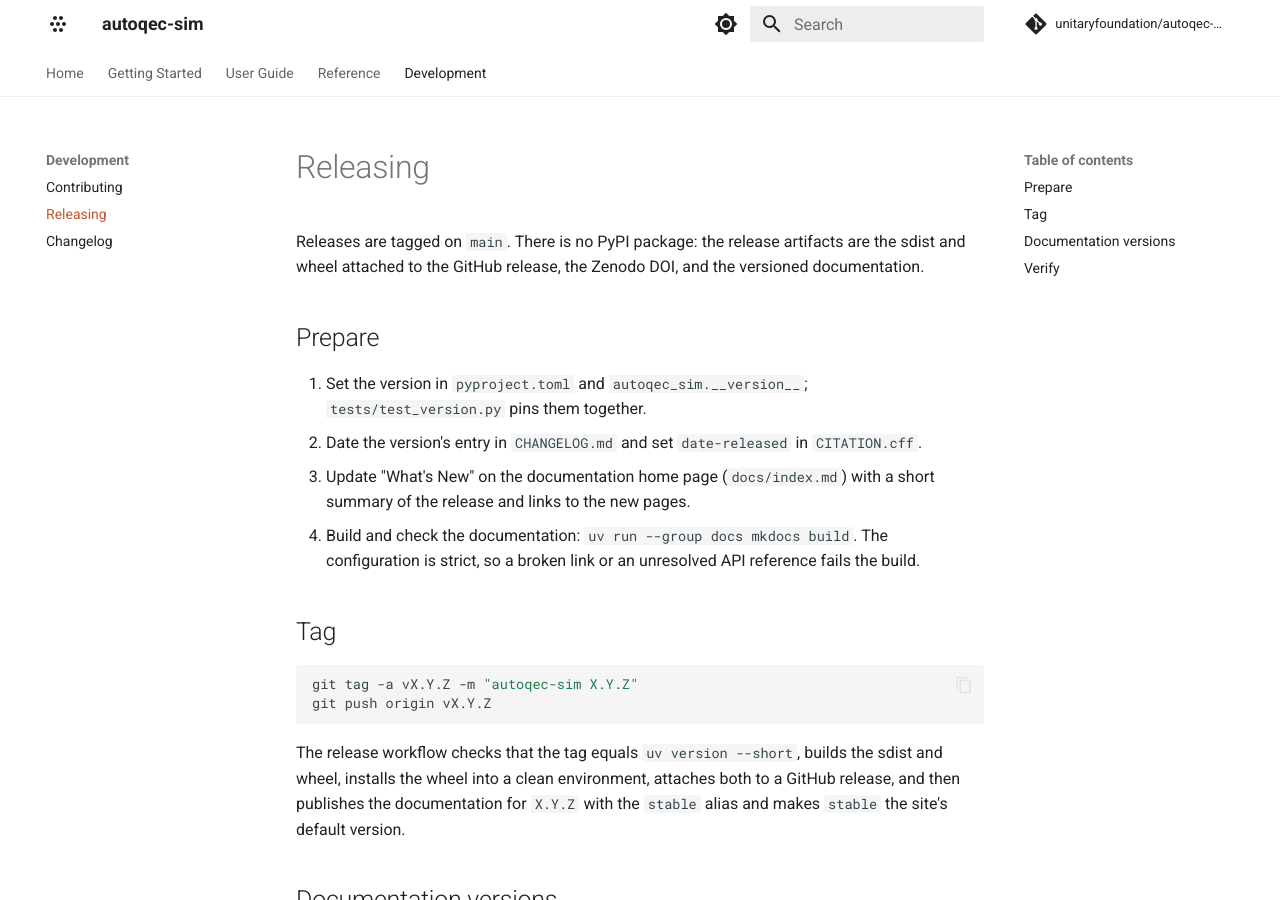
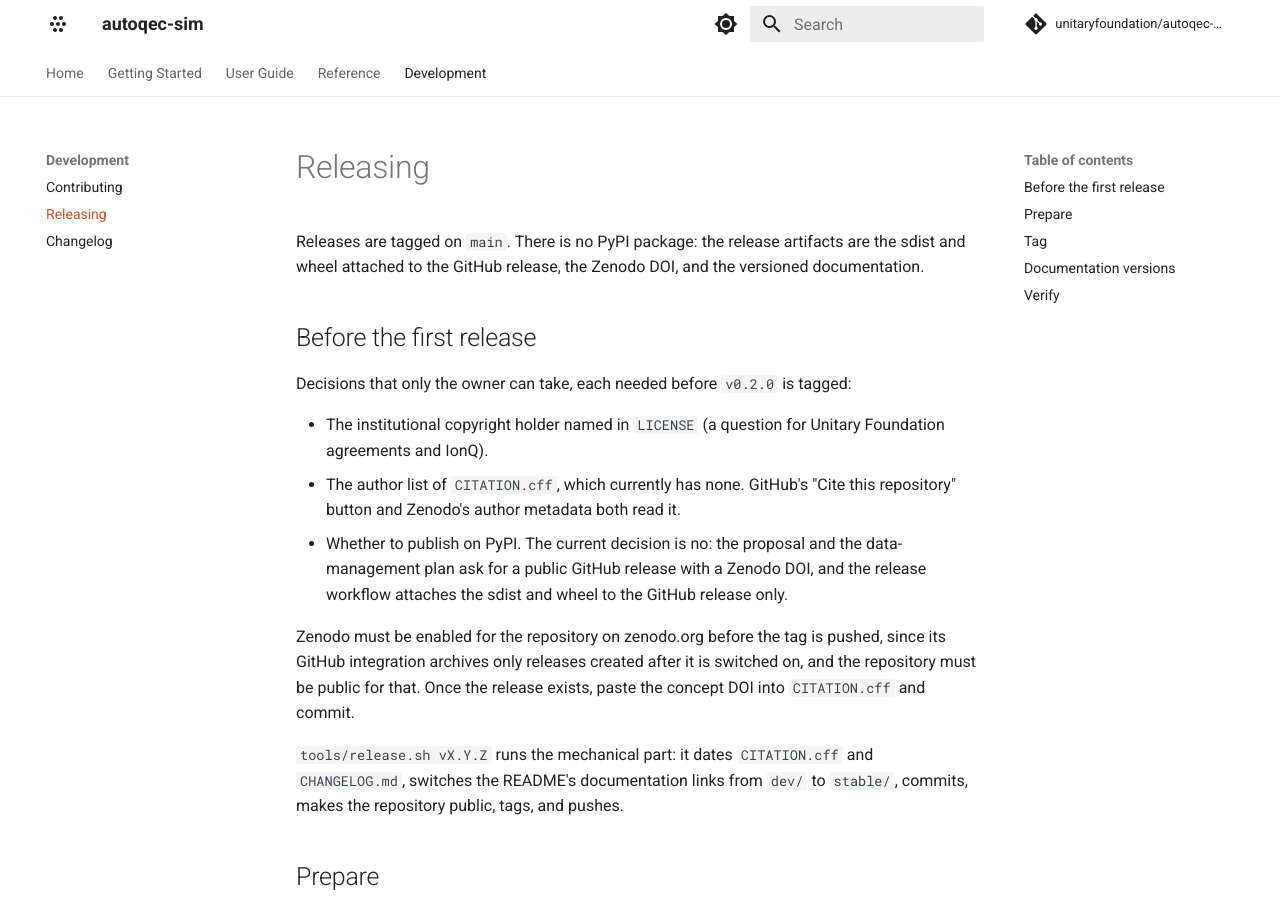
Before and after one commit to unitaryfoundation/autoqec-sim, an MkDocs documentation site: the page built from docs/development/releasing.md, in a window 1280 px wide and 900 px high. Built offline with MkDocs 1.6.1 and Material for MkDocs 9.7.7, drawn with Linux system fonts in a browser that asks for light colours; comment, search, counter and statistics services are not loaded; the version menu is left out.

Commit message:
Fold RELEASE.md into the Releasing page
The owner decisions (copyright holder, author list, PyPI), the Zenodo
ordering, and the release script's role move to docs/development/releasing.md;
the rest of the checklist was already there or automated by tools/release.sh.

```diff
--- a/docs/development/releasing.md
+++ b/docs/development/releasing.md
@@ -3,6 +3,29 @@
 Releases are tagged on `main`. There is no PyPI package: the release
 artifacts are the sdist and wheel attached to the GitHub release, the
 Zenodo DOI, and the versioned documentation.
+
+## Before the first release
+
+Decisions that only the owner can take, each needed before `v0.2.0` is
+tagged:
+
+- The institutional copyright holder named in `LICENSE` (a question for
+  Unitary Foundation agreements and IonQ).
+- The author list of `CITATION.cff`, which currently has none. GitHub's
+  "Cite this repository" button and Zenodo's author metadata both read it.
+- Whether to publish on PyPI. The current decision is no: the proposal and
+  the data-management plan ask for a public GitHub release with a Zenodo
+  DOI, and the release workflow attaches the sdist and wheel to the GitHub
+  release only.
+
+Zenodo must be enabled for the repository on zenodo.org before the tag is
+pushed, since its GitHub integration archives only releases created after
+it is switched on, and the repository must be public for that. Once the
+release exists, paste the concept DOI into `CITATION.cff` and commit.
+
+`tools/release.sh vX.Y.Z` runs the mechanical part: it dates `CITATION.cff`
+and `CHANGELOG.md`, switches the README's documentation links from `dev/` to
+`stable/`, commits, makes the repository public, tags, and pushes.
 
 ## Prepare
 
```
Also changed, not shown: RELEASE.md (deleted, +0 -41 lines), 2 other files.
